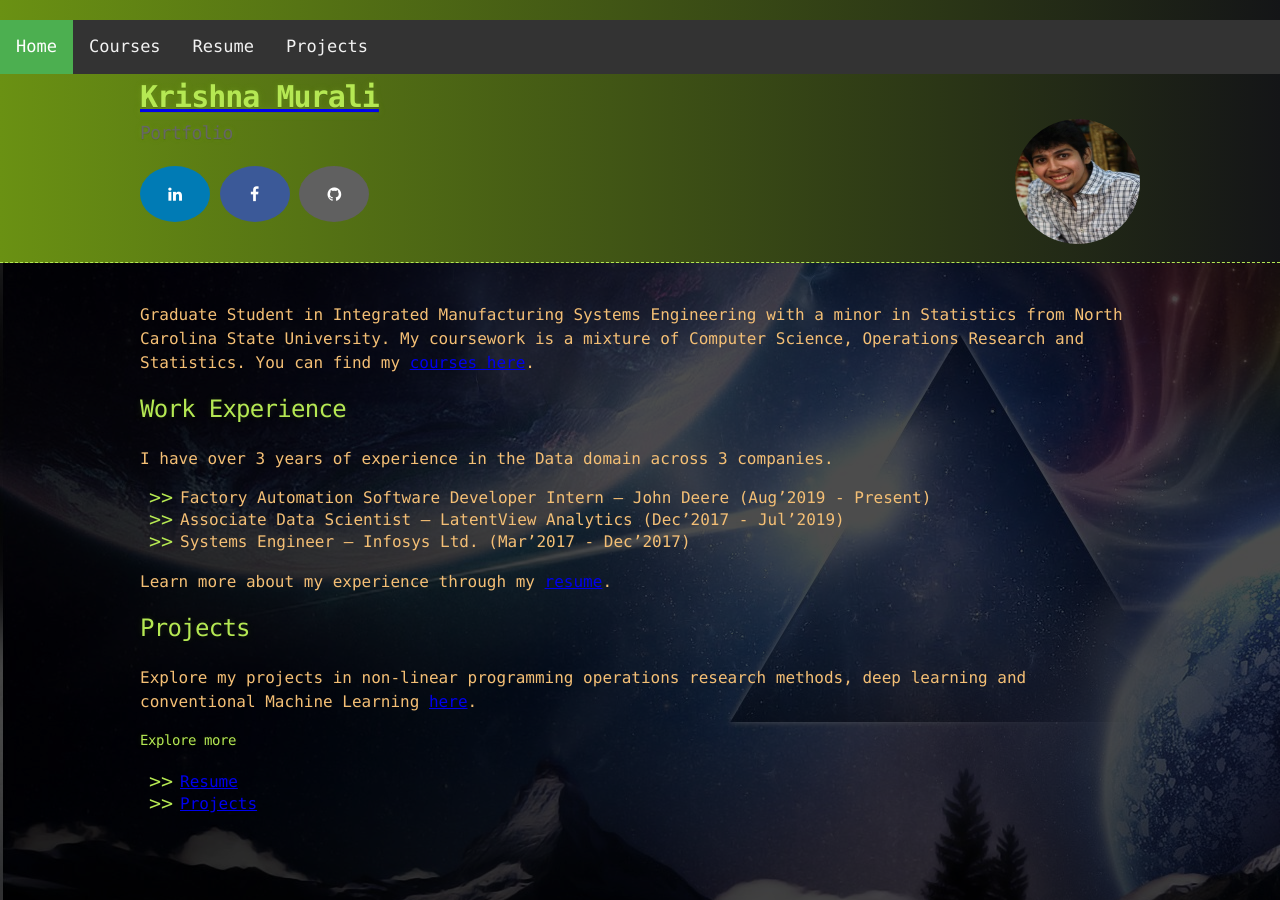
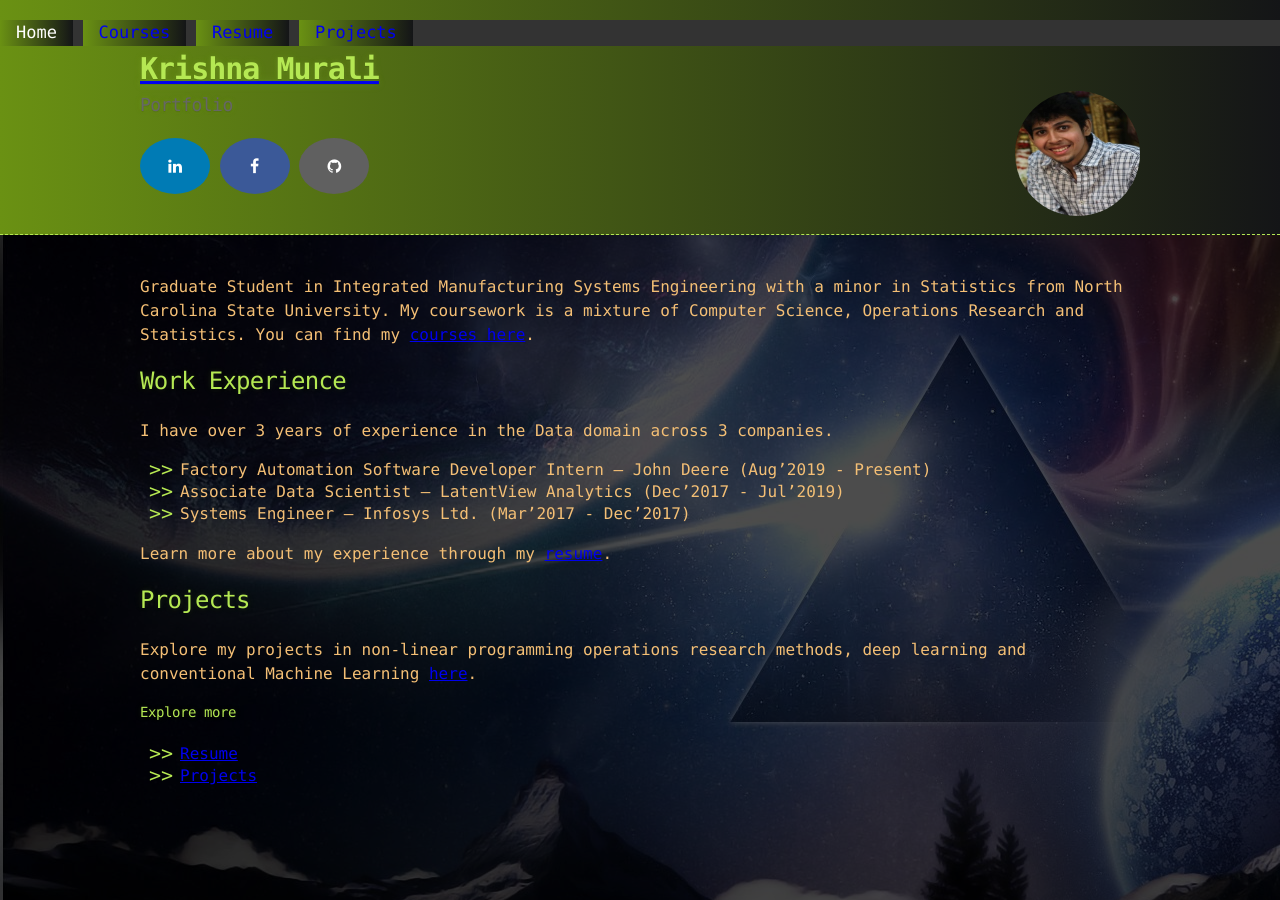
Before and after one commit to KrishnaMurali177/KrishnaMurali177.github.io, a Jekyll site: the page built from index.md, in a window 1280 px wide. Built offline with Jekyll 4.4.1, drawn with Linux system fonts in a browser that asks for light colours.

Commit message:
Update jekyll-theme-hacker.scss

```diff
--- a/_sass/jekyll-theme-hacker.scss
+++ b/_sass/jekyll-theme-hacker.scss
@@ -209,43 +209,6 @@ hr {
   color: #b5e853;
 }
 
-/* Buttons
-*/
-
-.btn {
-  display: inline-block;
-  background: -webkit-linear-gradient(top, rgba(40, 40, 40, 0.3), rgba(35, 35, 35, 0.3) 50%, rgba(10, 10, 10, 0.3) 50%, rgba(0, 0, 0, 0.3));
-  padding: 8px 18px;
-  border-radius: 50px;
-  border: 2px solid rgba(0, 0, 0, 0.7);
-  border-bottom: 2px solid rgba(0, 0, 0, 0.7);
-  border-top: 2px solid rgba(0, 0, 0, 1);
-  color: rgba(255, 255, 255, 0.8);
-  font-family: Helvetica, Arial, sans-serif;
-  font-weight: bold;
-  font-size: 13px;
-  text-decoration: none;
-  text-shadow: 0 -1px 0 rgba(0, 0, 0, 0.75);
-  box-shadow: inset 0 1px 0 rgba(255, 255, 255, 0.05);
-}
-
-.btn:hover {
-  background: -webkit-linear-gradient(top, rgba(40, 40, 40, 0.6), rgba(35, 35, 35, 0.6) 50%, rgba(10, 10, 10, 0.8) 50%, rgba(0, 0, 0, 0.8));
-}
-
-.btn .icon {
-  display: inline-block;
-  width: 16px;
-  height: 16px;
-  margin: 1px 8px 0 0;
-  float: left;
-}
-
-.btn-github .icon {
-  opacity: 0.6;
-  background: url("../images/blacktocat.png") 0 0 no-repeat;
-}
-
 /* Clearfix */
 
 .cf:before, .cf:after {
@@ -304,8 +267,9 @@ hr {
 
 /* Style the links inside the navigation bar */
 .topnav a {
-  float: left;
-  color: #f2f2f2;
+  float: center;
+  background-image: linear-gradient(to right, #6A9113 , #141517);
+  /*color: #f2f2f2;*/
   text-align: center;
   padding: 14px 16px;
   text-decoration: none;
```
